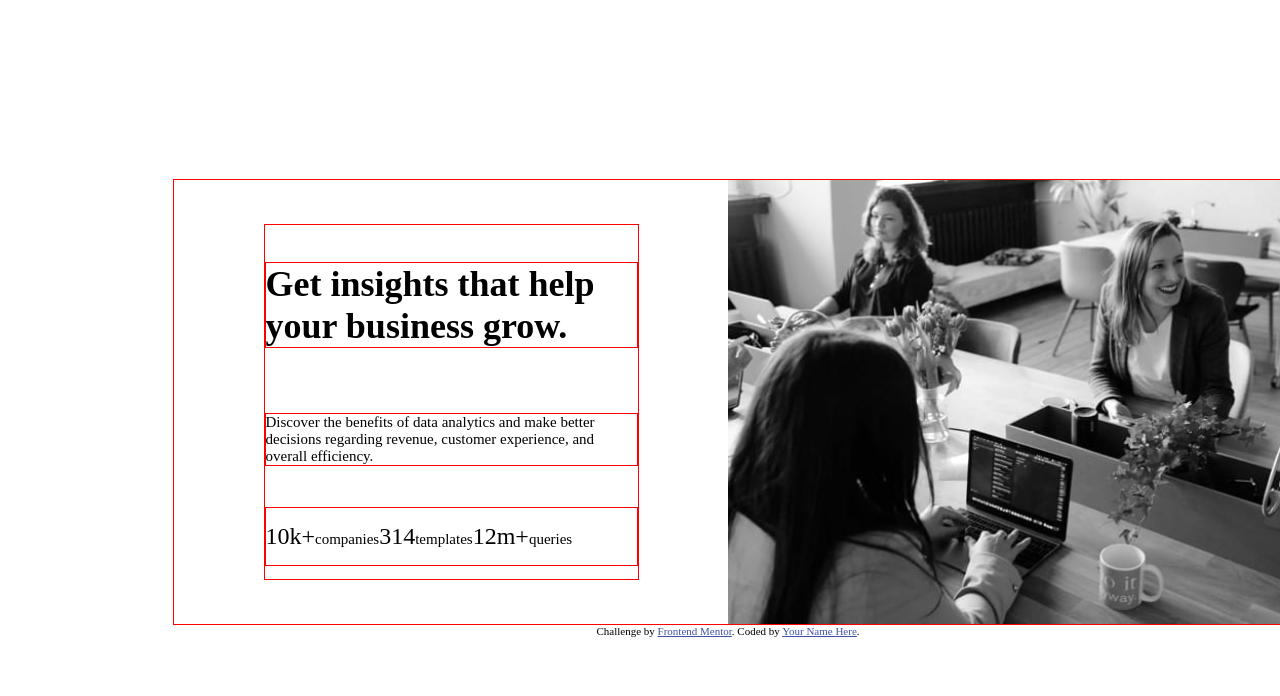
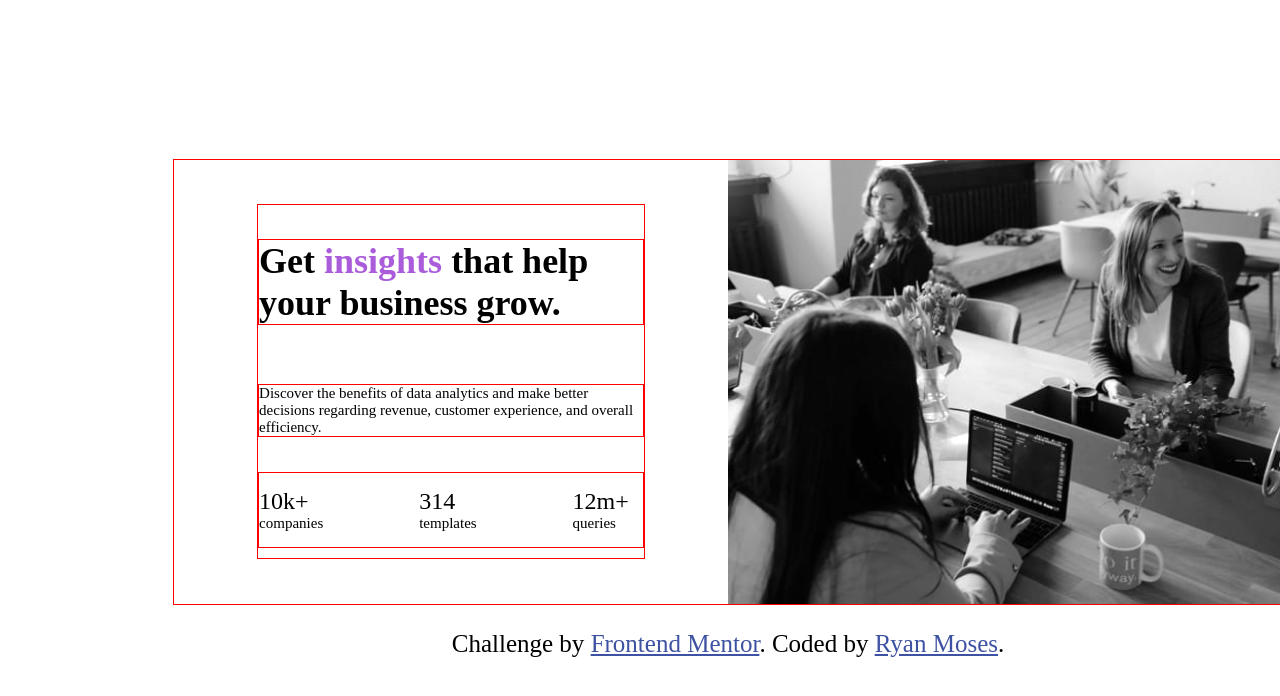
Before and after one commit to mosesrc/Stats-Preview-Card, a plain HTML site: page index.html in a window 1280 px wide. Shown: the top 696 px of the page. Drawn offline with Linux system fonts and the light colour scheme.

Commit message:
Finish Positioning Document

```diff
--- a/assets/css/app.css
+++ b/assets/css/app.css
@@ -19,11 +19,17 @@ body {
   flex-direction: column;
   justify-content: center;
   align-items: center;
+  /* background-color: black; */
 }
 
 h1 {
   border: 1px solid red;
   font-size: 36px;
+}
+
+h1 span {
+  font-size: inherit;
+  color: var(--accent-color);
 }
 
 span {
@@ -41,6 +47,7 @@ img {
   /* justify-content: space-between; */
   height: 446px;
   width: 1110px;
+  margin-bottom: 25px;
   border: 1px solid red;
 }
 
@@ -52,11 +59,14 @@ img {
 }
 .content {
   /* box-sizing: content-box; */
+  min-width: 70%;
   min-height: 80%;
   width: 375px;
   display: flex;
   flex-direction: column;
   justify-content: space-around;
+  align-items: flex-start;
+  text-align: left;
   border: 1px solid red;
 }
 
@@ -70,14 +80,21 @@ img {
 
 .accolades {
   display: flex;
+  align-items: center;
+  min-width: 100%;
+  border: 1px solid red;
+}
 
-  border: 1px solid red;
+.accolades p {
+    display: flex;
+    flex-direction: column;
+    margin-right: 25%;
 }
 
 /* ATTRIBUTION */
 
 .attribution {
-  font-size: 11px;
+  font-size: 25px;
   text-align: center;
 }
 .attribution a {
--- a/index.html
+++ b/index.html
@@ -19,7 +19,7 @@
     <div class="container">
       <div class="content-container">
         <div class="content">
-          <h1>Get insights that help your business grow.</h1>
+          <h1>Get <span>insights</span> that help your business grow.</h1>
           <p class="main-pg">
             Discover the benefits of data analytics and make better decisions
             regarding revenue, customer experience, and overall efficiency.
@@ -45,7 +45,7 @@
       Challenge by
       <a href="https://www.frontendmentor.io?ref=challenge" target="_blank"
         >Frontend Mentor</a
-      >. Coded by <a href="#">Your Name Here</a>.
+      >. Coded by <a href="https://github.com/mosesrc">Ryan Moses</a>.
     </div>
   </body>
 </html>
```
